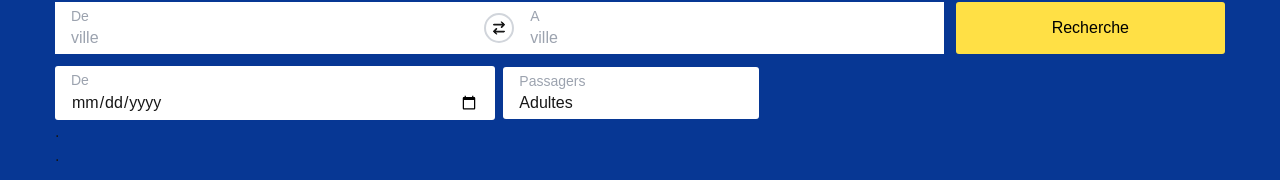
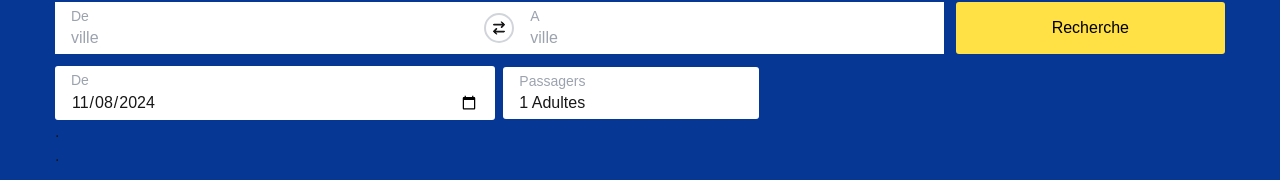
Before and after one commit to AmineNaboulsi/AmineAir, a Next.js app: page / in a window 1280 px wide. Shown: the part 106-286 px from the top of the page. Built offline with nearby package versions, Linux system fonts and the light colour scheme.

Commit message:
fix : fix some props parametres bug

```diff
--- a/src/app/Components/searchbar.tsx
+++ b/src/app/Components/searchbar.tsx
@@ -1,6 +1,6 @@
 "use client";
 
-import { useState , useContext } from "react";
+import { useState } from "react";
 import { BiSolidPlaneAlt } from "react-icons/bi";
 import { FaCar } from "react-icons/fa";
 import { MdLocalHotel } from "react-icons/md";
@@ -10,31 +10,31 @@ import Image from 'next/image';
 import { CiCirclePlus } from "react-icons/ci";
 import { IoIosInformationCircle } from "react-icons/io";
 import { CiCircleMinus } from "react-icons/ci";
-import {Trypassparametre} from "./Context/datacontext"
-
-interface VoleInfoType {
-    CityStart: string;
-    CityEnd: string;
-    DateStart: Date;
-    NbPlaces : {
-        Adultes : number ;
-        teenager : number ;
-        child : number ;
-        Baby : number ;
-  };
-}
+import { useRouter } from 'next/navigation';
 
 function Searchbar() {
 
-    const context = useContext(Trypassparametre);
 
-    if (!context) {
-        throw new Error("Searchbar must be used within a TrypassparametreProvider");
+    const [VoleInfo , setVoleInfo] = useState({
+        CityStart  : "" ,
+        CityEnd : "" ,
+        DateStart : new Date() ,
+        NbPlaces : {
+            Adultes : 1 ,
+            teenager : 0 ,
+            child : 0 ,
+            Baby : 0 ,
+        }
+    })
+    const [ShowPopupPassager , setShowPopupPassager] = useState(false) ;
+    const router = useRouter();
+
+    const HnadledSearchClick = () =>{
+        console.log({'before' : VoleInfo});
+        localStorage.setItem('vatavols', JSON.stringify(VoleInfo));
+
+        router.push('/searchresults');
     }
-
-    const { VoleInfo, setVoleInfo } = useState<VoleInfoType>(context);
-
-    const [ShowPopupPassager , setShowPopupPassager] = useState(false) ;
   return (
     <div className='bg-maincolor'>
         <div className="container">
@@ -71,7 +71,14 @@ function Searchbar() {
                 <div className="grid grid-cols-[1fr,auto,1fr] max-md:grid-cols-1 items-center rounded-[3px]">
                             <div className="flex flex-col px-4 py-1 bg-white">
                                 <span className='text-gray-400 text-sm'>De</span>
-                                <input placeholder='ville' style={{all : 'unset'}} className='font-normal' type='text' />
+                                <input
+                                value={VoleInfo.CityStart}
+                                onChange={(e)=>{
+                                    setVoleInfo(prev=>
+                                        ({...prev,CityStart : e.target.value})
+                                    )
+                                }}
+                                placeholder='ville' style={{all : 'unset'}} className='font-normal' type='text' />
                             </div>
                             <div className="relative flex items-center justify-center h-[100%] bg-white max-md:bg-transparent">
                                 <div className=" left-[50%] h-[100%] w-[1px] bg-gray-300 hidden"></div>
@@ -79,16 +86,33 @@ function Searchbar() {
                             </div>
                             <div className="flex flex-col px-4 py-1 bg-white max-md:mt-2">
                                 <span className='text-gray-400 text-sm'>A</span>
-                                <input placeholder='ville' style={{all : 'unset'}} className='font-normal' type='text' />
+                                <input placeholder='ville'
+                                value={VoleInfo.CityEnd}
+                                onChange={(e)=>{
+                                    setVoleInfo(prev=>
+                                        ({...prev,CityEnd : e.target.value})
+                                    )
+                                }}
+                                style={{all : 'unset'}} className='font-normal' type='text' />
                             </div>
                         </div>
-                    <Link className='max-md:row-start-3 text-black flex items-center justify-center bg-secondcolor px-24 max-md:py-2 rounded-[3px]' href="/searchresults" >
+                    <div className='max-md:row-start-3 text-black flex items-center justify-center bg-secondcolor px-24 max-md:py-2 rounded-[3px]'
+                        onClick={HnadledSearchClick} >
                         <span>Recherche</span>
-                    </Link>
+                    </div>
                     <div className="grid grid-cols-[1fr,1fr] gap-2  items-center rounded-[3px]">
                             <div className="flex flex-col px-4 py-1 bg-white rounded-[3px]">
                                 <span className='text-gray-400 text-sm'>De</span>
-                                <input  type='date'  style={{all : 'unset'}} className='font-normal'/>
+                                <input
+                                 value={VoleInfo.DateStart.toISOString().split('T')[0]}
+                                 onChange={(e)=>{
+                                     setVoleInfo(prev=>
+                                         ({...prev,DateStart : new Date(e.target.value)})
+                                     )
+                                 }}
+                                type='date'
+
+                                style={{all : 'unset'}} className='font-normal'/>
                             </div>
                             <div
                             className="relative w-64 cursor-pointer max-md:w-auto" >
@@ -101,13 +125,13 @@ function Searchbar() {
                                                             <label style={{all : 'unset'}}
                                                             className='font-normal '
                                                             >
-                                                             {VoleInfo && VoleInfo?.NbPlaces?.Adultes } Adultes
-                                                             {(VoleInfo?.NbPlaces?.teenager +
-                                                                            VoleInfo?.NbPlaces?.child +
-                                                                            VoleInfo?.NbPlaces?.Baby > 0) && `, ` + (
-                                                                            VoleInfo?.NbPlaces?.teenager +
-                                                                            VoleInfo?.NbPlaces?.child +
-                                                                            VoleInfo?.NbPlaces?.Baby ) + ` Autres` }
+                                                             {VoleInfo && VoleInfo.NbPlaces.Adultes } Adultes
+                                                             {(VoleInfo.NbPlaces.teenager +
+                                                                            VoleInfo.NbPlaces.child +
+                                                                            VoleInfo.NbPlaces.Baby > 0) && `, ` + (
+                                                                            VoleInfo.NbPlaces.teenager +
+                                                                            VoleInfo.NbPlaces.child +
+                                                                            VoleInfo.NbPlaces.Baby ) + ` Autres` }
                                                             </label>
 
 
--- a/src/app/Components/statusinfo.tsx
+++ b/src/app/Components/statusinfo.tsx
@@ -1,8 +1,9 @@
 "use client";
 
-import React, { useState , useContext } from 'react'
+import React, { useState , useContext, useEffect } from 'react'
 import { IoPerson } from "react-icons/io5";
-import {Trypassparametre} from "./Context/datacontext"
+import {Trypassparametre} from "./Components/Context/datacontext"
+import { useRouter } from 'next/navigation';
 
 interface VoleInfoType {
   CityStart: string;
@@ -15,31 +16,34 @@ interface VoleInfoType {
       Baby : number ;
 };
 }
+
 function StatusInfo(){
 
-  const context = useContext(Trypassparametre);
+    const [VoleInfo , setVoleInfo] = useState();
+    const router = useRouter();
 
-  if (!context) {
-      throw new Error("Searchbar must be used within a TrypassparametreProvider");
-  }
-
-  const { VoleInfo, setVoleInfo } = useState<VoleInfoType>(context);
-
-
+    useEffect(()=>{
+      const searchdata = JSON.parse(localStorage.getItem('vatavols'));
+      if(searchdata)
+      {
+        setVoleInfo(searchdata);
+      }
+      else router.push('/');
+    } , [])
   return (
         <section className="bg-white">
         <div className="container">
           <div className="p-3 flex flex-col gap-2 max-md:text-center">
-            <span className='text-xl'>Marrakech Barcelone (Tous les aéroports)</span>
+            <span className='text-xl'>{VoleInfo?.CityStart} { VoleInfo?.CityEnd} (Tous les aéroports)</span>
             <div className="flex gap-6 text-gray-400 max-md:justify-center">
               <span>Aller simple</span>
               <div className="flex gap-2 items-center">
                 <div className="bg-yellow-300 w-1 h-1 rounded-full"></div>
-                <span>{VoleInfo?.CityStart}</span>
+                <span>{VoleInfo?.DateStart.toString().split('T')[0]}</span>
               </div>
               <div className="flex gap-2 items-center">
               <div className="bg-yellow-300 w-1 h-1 rounded-full"></div>
-              <span>1</span>
+              <span>{VoleInfo?.NbPlaces?.Adultes}</span>
               <IoPerson />
               </div>
             </div>
--- a/src/app/page.tsx
+++ b/src/app/page.tsx
@@ -5,45 +5,45 @@ import Header from './Components/header';
 import SearchBar from './Components/searchbar';
 import './globals.css'
 import Image from 'next/image'
-import {Trypassparametre} from "./Components/Context/datacontext"
+// import {Trypassparametre} from "./Components/Context/datacontext"
 
-interface VoleInfoType {
-  CityStart: string;
-  CityEnd: string;
-  DateStart: Date;
-  NbPlaces : {
-      Adultes : number ;
-      teenager : number ;
-      child : number ;
-      Baby : number ;
-};
-}
+// interface VoleInfoType {
+//   CityStart: string;
+//   CityEnd: string;
+//   DateStart: Date;
+//   NbPlaces : {
+//       Adultes : number ;
+//       teenager : number ;
+//       child : number ;
+//       Baby : number ;
+// };
+// }
 export default function Home() {
 
-  const [datatest ] = useState<VoleInfoType>(
-    {
-      CityStart: "",
-      CityEnd: "",
-      DateStart: new Date(),
-      NbPlaces: {
-        Adultes: 1,
-        teenager: 0,
-        child: 0,
-        Baby: 0,
-      },
-    }
-  );
+  // const [datatest ] = useState<VoleInfoType>(
+  //   {
+  //     CityStart: "",
+  //     CityEnd: "",
+  //     DateStart: new Date(),
+  //     NbPlaces: {
+  //       Adultes: 1,
+  //       teenager: 0,
+  //       child: 0,
+  //       Baby: 0,
+  //     },
+  //   }
+  // );
 
   return (
     <>
-    <Trypassparametre.Provider value={datatest}>
+    {/* <Trypassparametre.Provider value={datatest}> */}
       <Header />
       <SearchBar />
       <div className="flex flex-col justify-center items-center">
         <Image width={100} height={100} src="/underM.gif" alt='' />
         Under maintenance
       </div>
-    </Trypassparametre.Provider>
+    {/* </Trypassparametre.Provider> */}
 
     </>
 
```
